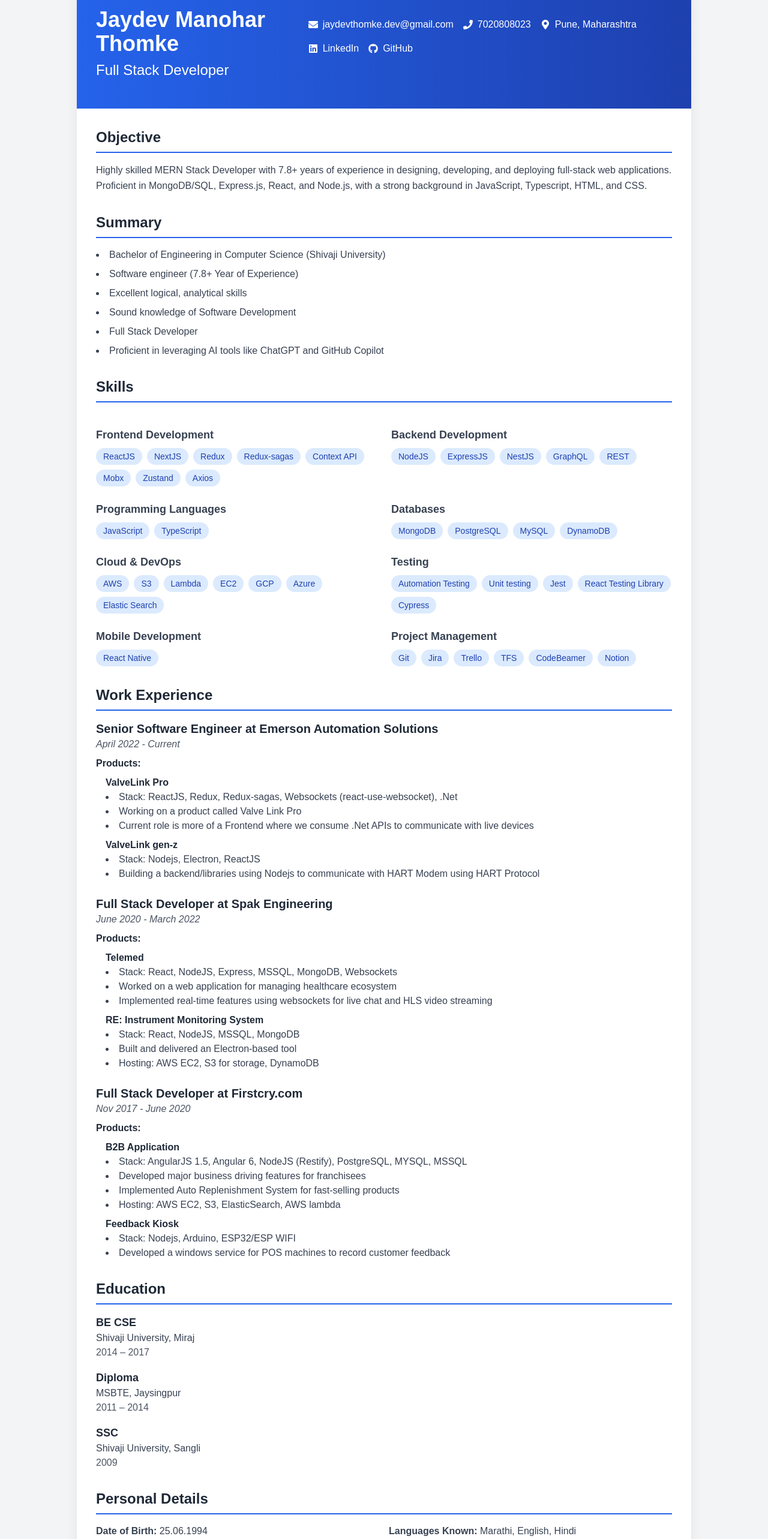
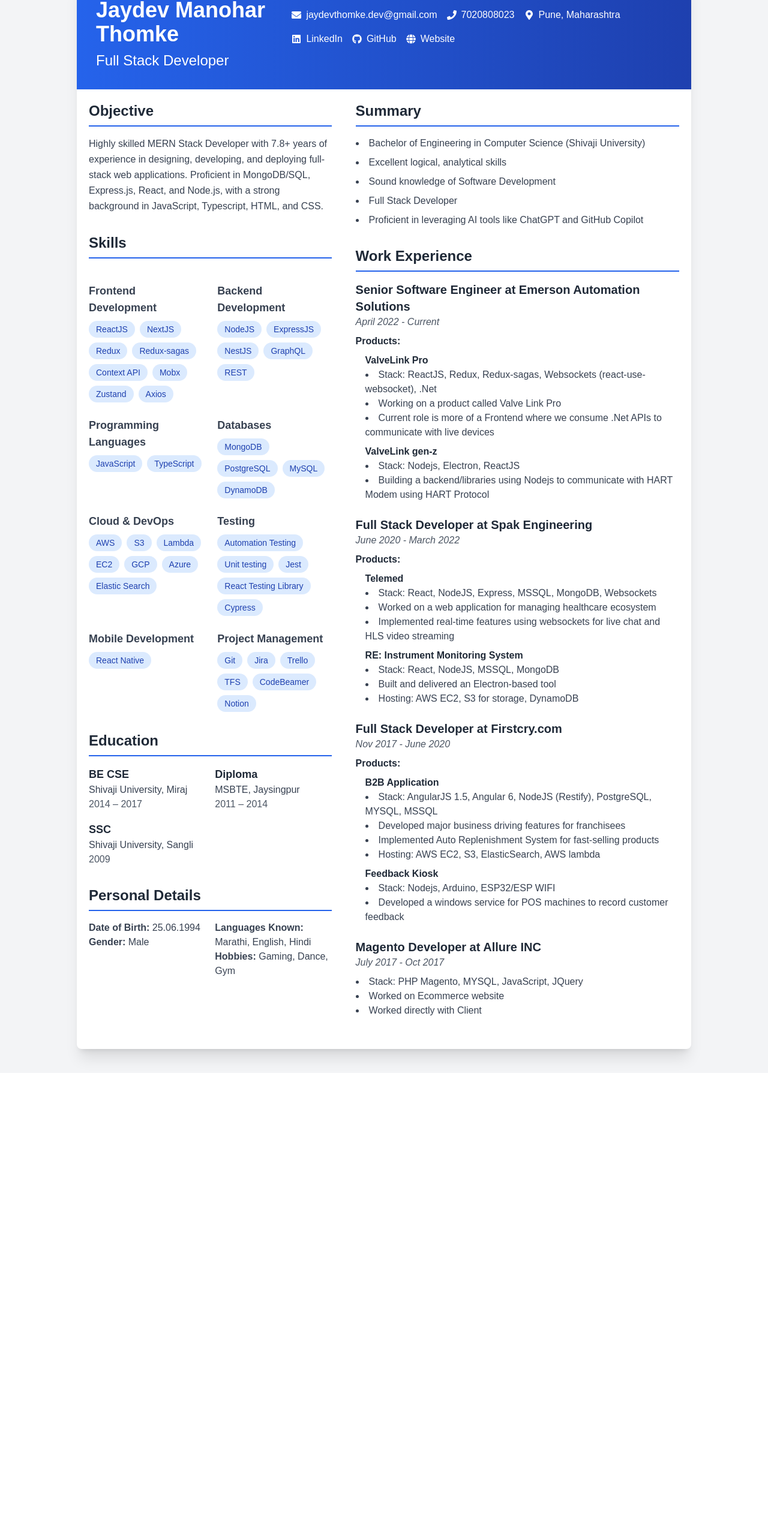
Before and after one commit to jaydev25/resume, a Next.js app: page / in a window 1280 px wide. Shown: the part 131-2697 px from the top of the page at 60% size. After the commit the page ends 1920 px from the top, so only its background shows below. Built offline with nearby package versions, Linux system fonts and the light colour scheme; no server answers.

Commit message:
Change resume layout

```diff
--- a/src/app/page.tsx
+++ b/src/app/page.tsx
@@ -1,8 +1,17 @@
-'use client';
+"use client";
 
-import { FaLinkedin, FaGithub, FaEnvelope, FaPhone, FaMapMarkerAlt, FaDownload } from 'react-icons/fa';
-import ThemeToggle from '@/components/ThemeToggle';
-import ViewerCount from '@/components/ViewerCount';
+import {
+  FaLinkedin,
+  FaGithub,
+  FaEnvelope,
+  FaPhone,
+  FaMapMarkerAlt,
+  FaDownload,
+  FaGlobe
+} from "react-icons/fa";
+import ThemeToggle from "@/components/ThemeToggle";
+import ViewerCount from "@/components/ViewerCount";
+import { useRef } from "react";
 
 const skillCategories = {
   "Frontend Development": [
@@ -15,23 +24,9 @@ const skillCategories = {
     "Zustand",
     "Axios",
   ],
-  "Backend Development": [
-    "NodeJS",
-    "ExpressJS",
-    "NestJS",
-    "GraphQL",
-    "REST",
-  ],
-  "Programming Languages": [
-    "JavaScript",
-    "TypeScript",
-  ],
-  "Databases": [
-    "MongoDB",
-    "PostgreSQL",
-    "MySQL",
-    "DynamoDB",
-  ],
+  "Backend Development": ["NodeJS", "ExpressJS", "NestJS", "GraphQL", "REST"],
+  "Programming Languages": ["JavaScript", "TypeScript"],
+  Databases: ["MongoDB", "PostgreSQL", "MySQL", "DynamoDB"],
   "Cloud & DevOps": [
     "AWS",
     "S3",
@@ -41,16 +36,14 @@ const skillCategories = {
     "Azure",
     "Elastic Search",
   ],
-  "Testing": [
+  Testing: [
     "Automation Testing",
     "Unit testing",
     "Jest",
     "React Testing Library",
     "Cypress",
   ],
-  "Mobile Development": [
-    "React Native",
-  ],
+  "Mobile Development": ["React Native"],
   "Project Management": [
     "Git",
     "Jira",
@@ -63,13 +56,14 @@ const skillCategories = {
 
 export default function Home() {
   const downloadPDF = () => {
-    const link = document.createElement('a');
-    link.href = '/resume/resume_pdf.pdf';
-    link.download = 'jaydev-thomke-resume.pdf';
+    const link = document.createElement("a");
+    link.href = "/resume/resume_pdf.pdf";
+    link.download = "jaydev-thomke-resume.pdf";
     document.body.appendChild(link);
     link.click();
     document.body.removeChild(link);
   };
+  const contentRef = useRef(null);
 
   return (
     <div className="min-h-screen bg-gray-100 dark:bg-gray-900 transition-colors">
@@ -94,66 +88,81 @@ export default function Home() {
       </div>
 
       {/* Main Content with top padding for fixed header */}
-      <div className="pt-24 pb-10 px-4 sm:px-6 lg:px-8">
-        <div id="resume-content" className="max-w-5xl mx-auto bg-white dark:bg-gray-800 shadow-xl rounded-lg overflow-hidden transition-colors">
+      <div ref={contentRef} className="pt-24 pb-10 px-4 sm:px-6 lg:px-8">
+        <div
+          id="resume-content"
+          className="max-w-5xl mx-auto bg-white dark:bg-gray-800 shadow-xl rounded-lg overflow-hidden transition-colors"
+        >
           {/* Header Section */}
-          <div className="bg-gradient-to-r from-blue-600 to-blue-800 dark:from-blue-800 dark:to-blue-900 text-white px-8 py-12">
+          <div className="bg-gradient-to-r from-blue-600 to-blue-800 dark:from-blue-800 dark:to-blue-900 text-white p-8">
             <div className="flex justify-between items-start">
               <div>
                 <h1 className="text-4xl font-bold">Jaydev Manohar Thomke</h1>
                 <h2 className="text-2xl mt-2">Full Stack Developer</h2>
               </div>
               <div className="mt-4 flex flex-wrap gap-4">
-                <a href="mailto:jaydevthomke.dev@gmail.com" className="flex items-center gap-2 hover:text-blue-200 transition-colors">
+                <a
+                  href="mailto:jaydevthomke.dev@gmail.com"
+                  className="flex items-center gap-2 hover:text-blue-200 transition-colors"
+                >
                   <FaEnvelope /> jaydevthomke.dev@gmail.com
                 </a>
-                <a href="tel:7020808023" className="flex items-center gap-2 hover:text-blue-200 transition-colors">
+                <a
+                  href="tel:7020808023"
+                  className="flex items-center gap-2 hover:text-blue-200 transition-colors"
+                >
                   <FaPhone /> 7020808023
                 </a>
                 <span className="flex items-center gap-2">
                   <FaMapMarkerAlt /> Pune, Maharashtra
                 </span>
-                <a href="https://www.linkedin.com/in/jaydev-thomke-730924136/" className="flex items-center gap-2 hover:text-blue-200 transition-colors">
+                <a
+                  href="https://www.linkedin.com/in/jaydev-thomke-730924136/"
+                  className="flex items-center gap-2 hover:text-blue-200 transition-colors"
+                >
                   <FaLinkedin /> LinkedIn
                 </a>
-                <a href="https://github.com/jaydev25" className="flex items-center gap-2 hover:text-blue-200 transition-colors">
+                <a
+                  href="https://github.com/jaydev25"
+                  className="flex items-center gap-2 hover:text-blue-200 transition-colors"
+                >
                   <FaGithub /> GitHub
+                </a>
+                <a
+                  href="https://jaydev25.github.io/resume/"
+                  className="flex items-center gap-2 hover:text-blue-200 transition-colors"
+                >
+                  <FaGlobe /> Website
                 </a>
               </div>
             </div>
           </div>
 
-          <div className="p-8">
+          <div style={{ display: "flex", flexDirection: "row" }}>
+            <div style={{ flex: "3", padding: "20px"}}>
               {/* Objective Section */}
               <section className="mb-8">
-              <h3 className="text-2xl font-bold text-gray-800 dark:text-white mb-4 border-b-2 border-blue-600 pb-2">Objective</h3>
+                <h3 className="text-2xl font-bold text-gray-800 dark:text-white mb-4 border-b-2 border-blue-600 pb-2">
+                  Objective
+                </h3>
                 <p className="text-gray-700 dark:text-gray-300 leading-relaxed">
-                Highly skilled MERN Stack Developer with 7.8+ years of experience in designing,
-                developing, and deploying full-stack web applications. Proficient in MongoDB/SQL,
-                Express.js, React, and Node.js, with a strong background in JavaScript, Typescript,
-                HTML, and CSS.
+                  Highly skilled MERN Stack Developer with 7.8+ years of
+                  experience in designing, developing, and deploying full-stack
+                  web applications. Proficient in MongoDB/SQL, Express.js,
+                  React, and Node.js, with a strong background in JavaScript,
+                  Typescript, HTML, and CSS.
                 </p>
               </section>
-
-            {/* Summary Section */}
-            <section className="mb-8">
-              <h3 className="text-2xl font-bold text-gray-800 dark:text-white mb-4 border-b-2 border-blue-600 pb-2">Summary</h3>
-              <ul className="list-disc list-inside text-gray-700 dark:text-gray-300 space-y-2">
-                <li>Bachelor of Engineering in Computer Science (Shivaji University)</li>
-                <li>Software engineer (7.8+ Year of Experience)</li>
-                <li>Excellent logical, analytical skills</li>
-                <li>Sound knowledge of Software Development</li>
-                <li>Full Stack Developer</li>
-                <li>Proficient in leveraging AI tools like ChatGPT and GitHub Copilot</li>
-              </ul>
-            </section>
-
               {/* Skills Section */}
               <section className="mb-8 grid grid-cols-1 md:grid-cols-2 gap-6">
-              <h3 className="text-2xl font-bold text-gray-800 dark:text-white mb-4 border-b-2 border-blue-600 pb-2 col-span-1 md:col-span-2">Skills</h3>
+                <h3 className="text-2xl font-bold text-gray-800 dark:text-white mb-4 border-b-2 border-blue-600 pb-2 col-span-1 md:col-span-2">
+                  Skills
+                </h3>
                 {Object.entries(skillCategories).map(([category, skills]) => (
                   <div key={category} className="space-y-2">
-                  <h4 className="text-lg font-semibold text-gray-700 dark:text-gray-300">{category}</h4>
+                    <h4 className="text-lg font-semibold text-gray-700 dark:text-gray-300">
+                      {category}
+                    </h4>
                     <div className="flex flex-wrap gap-2">
                       {skills.map((skill, subIndex) => (
                         <span
@@ -168,28 +177,140 @@ export default function Home() {
                 ))}
               </section>
 
+              {/* Education Section */}
+              <section className="mb-8">
+                <h3 className="text-2xl font-bold text-gray-800 dark:text-white mb-4 border-b-2 border-blue-600 pb-2">
+                  Education
+                </h3>
+                <div className="grid grid-cols-1 md:grid-cols-2 gap-4 text-gray-700 dark:text-gray-300">
+                  <div>
+                    <h4 className="text-lg font-semibold text-gray-800 dark:text-white">
+                      BE CSE
+                    </h4>
+                    <p className="text-gray-700 dark:text-gray-300">
+                      Shivaji University, Miraj
+                    </p>
+                    <p className="text-gray-600 dark:text-gray-400">
+                      2014 – 2017
+                    </p>
+                  </div>
+                  <div>
+                    <h4 className="text-lg font-semibold text-gray-800 dark:text-white">
+                      Diploma
+                    </h4>
+                    <p className="text-gray-700 dark:text-gray-300">
+                      MSBTE, Jaysingpur
+                    </p>
+                    <p className="text-gray-600 dark:text-gray-400">
+                      2011 – 2014
+                    </p>
+                  </div>
+                  <div>
+                    <h4 className="text-lg font-semibold text-gray-800 dark:text-white">
+                      SSC
+                    </h4>
+                    <p className="text-gray-700 dark:text-gray-300">
+                      Shivaji University, Sangli
+                    </p>
+                    <p className="text-gray-600 dark:text-gray-400">2009</p>
+                  </div>
+                </div>
+              </section>
+
+              {/* Personal Details Section */}
+              <section>
+                <h3 className="text-2xl font-bold text-gray-800 dark:text-white mb-4 border-b-2 border-blue-600 pb-2">
+                  Personal Details
+                </h3>
+                <div className="grid grid-cols-1 md:grid-cols-2 gap-4 text-gray-700 dark:text-gray-300">
+                  <div>
+                    <p>
+                      <span className="font-semibold">Date of Birth:</span>{" "}
+                      25.06.1994
+                    </p>
+                    <p>
+                      <span className="font-semibold">Gender:</span> Male
+                    </p>
+                  </div>
+                  <div>
+                    <p>
+                      <span className="font-semibold">Languages Known:</span>{" "}
+                      Marathi, English, Hindi
+                    </p>
+                    <p>
+                      <span className="font-semibold">Hobbies:</span> Gaming,
+                      Dance, Gym
+                    </p>
+                  </div>
+                </div>
+              </section>
+            </div>
+
+            <div
+              style={{ flex: "4", padding: "20px" }}
+            >
+              {/* Summary Section */}
+              <section className="mb-8">
+                <h3 className="text-2xl font-bold text-gray-800 dark:text-white mb-4 border-b-2 border-blue-600 pb-2">
+                  Summary
+                </h3>
+                <ul className="list-disc list-inside text-gray-700 dark:text-gray-300 space-y-2">
+                  <li>
+                    Bachelor of Engineering in Computer Science (Shivaji
+                    University)
+                  </li>
+                  <li>Excellent logical, analytical skills</li>
+                  <li>Sound knowledge of Software Development</li>
+                  <li>Full Stack Developer</li>
+                  <li>
+                    Proficient in leveraging AI tools like ChatGPT and GitHub
+                    Copilot
+                  </li>
+                </ul>
+              </section>
               {/* Work Experience Section */}
               <section className="mb-8">
-              <h3 className="text-2xl font-bold text-gray-800 dark:text-white mb-4 border-b-2 border-blue-600 pb-2">Work Experience</h3>
+                <h3 className="text-2xl font-bold text-gray-800 dark:text-white mb-4 border-b-2 border-blue-600 pb-2">
+                  Work Experience
+                </h3>
 
                 {/* Emerson */}
                 <div className="mb-6">
-                <h4 className="text-xl font-semibold text-gray-800 dark:text-white">Senior Software Engineer at Emerson Automation Solutions</h4>
-                <p className="text-gray-600 dark:text-gray-400 italic">April 2022 - Current</p>
+                  <h4 className="text-xl font-semibold text-gray-800 dark:text-white">
+                    Senior Software Engineer at Emerson Automation Solutions
+                  </h4>
+                  <p className="text-gray-600 dark:text-gray-400 italic">
+                    April 2022 - Current
+                  </p>
                   <div className="mt-2">
-                  <p className="font-semibold text-gray-800 dark:text-white">Products:</p>
+                    <p className="font-semibold text-gray-800 dark:text-white">
+                      Products:
+                    </p>
                     <div className="ml-4">
-                    <h5 className="font-semibold mt-2 text-gray-800 dark:text-white">ValveLink Pro</h5>
+                      <h5 className="font-semibold mt-2 text-gray-800 dark:text-white">
+                        ValveLink Pro
+                      </h5>
                       <ul className="list-disc list-inside text-gray-700 dark:text-gray-300">
-                      <li>Stack: ReactJS, Redux, Redux-sagas, Websockets (react-use-websocket), .Net</li>
+                        <li>
+                          Stack: ReactJS, Redux, Redux-sagas, Websockets
+                          (react-use-websocket), .Net
+                        </li>
                         <li>Working on a product called Valve Link Pro</li>
-                      <li>Current role is more of a Frontend where we consume .Net APIs to communicate with live devices</li>
+                        <li>
+                          Current role is more of a Frontend where we consume
+                          .Net APIs to communicate with live devices
+                        </li>
                       </ul>
 
-                    <h5 className="font-semibold mt-2 text-gray-800 dark:text-white">ValveLink gen-z</h5>
+                      <h5 className="font-semibold mt-2 text-gray-800 dark:text-white">
+                        ValveLink gen-z
+                      </h5>
                       <ul className="list-disc list-inside text-gray-700 dark:text-gray-300">
                         <li>Stack: Nodejs, Electron, ReactJS</li>
-                      <li>Building a backend/libraries using Nodejs to communicate with HART Modem using HART Protocol</li>
+                        <li>
+                          Building a backend/libraries using Nodejs to
+                          communicate with HART Modem using HART Protocol
+                        </li>
                       </ul>
                     </div>
                   </div>
@@ -197,19 +318,38 @@ export default function Home() {
 
                 {/* Spak Engineering */}
                 <div className="mb-6">
-                <h4 className="text-xl font-semibold text-gray-800 dark:text-white">Full Stack Developer at Spak Engineering</h4>
-                <p className="text-gray-600 dark:text-gray-400 italic">June 2020 - March 2022</p>
+                  <h4 className="text-xl font-semibold text-gray-800 dark:text-white">
+                    Full Stack Developer at Spak Engineering
+                  </h4>
+                  <p className="text-gray-600 dark:text-gray-400 italic">
+                    June 2020 - March 2022
+                  </p>
                   <div className="mt-2">
-                  <p className="font-semibold text-gray-800 dark:text-white">Products:</p>
+                    <p className="font-semibold text-gray-800 dark:text-white">
+                      Products:
+                    </p>
                     <div className="ml-4">
-                    <h5 className="font-semibold mt-2 text-gray-800 dark:text-white">Telemed</h5>
+                      <h5 className="font-semibold mt-2 text-gray-800 dark:text-white">
+                        Telemed
+                      </h5>
                       <ul className="list-disc list-inside text-gray-700 dark:text-gray-300">
-                      <li>Stack: React, NodeJS, Express, MSSQL, MongoDB, Websockets</li>
-                      <li>Worked on a web application for managing healthcare ecosystem</li>
-                      <li>Implemented real-time features using websockets for live chat and HLS video streaming</li>
+                        <li>
+                          Stack: React, NodeJS, Express, MSSQL, MongoDB,
+                          Websockets
+                        </li>
+                        <li>
+                          Worked on a web application for managing healthcare
+                          ecosystem
+                        </li>
+                        <li>
+                          Implemented real-time features using websockets for
+                          live chat and HLS video streaming
+                        </li>
                       </ul>
 
-                    <h5 className="font-semibold mt-2 text-gray-800 dark:text-white">RE: Instrument Monitoring System</h5>
+                      <h5 className="font-semibold mt-2 text-gray-800 dark:text-white">
+                        RE: Instrument Monitoring System
+                      </h5>
                       <ul className="list-disc list-inside text-gray-700 dark:text-gray-300">
                         <li>Stack: React, NodeJS, MSSQL, MongoDB</li>
                         <li>Built and delivered an Electron-based tool</li>
@@ -221,62 +361,64 @@ export default function Home() {
 
                 {/* FirstCry */}
                 <div className="mb-6">
-                <h4 className="text-xl font-semibold text-gray-800 dark:text-white">Full Stack Developer at Firstcry.com</h4>
-                <p className="text-gray-600 dark:text-gray-400 italic">Nov 2017 - June 2020</p>
+                  <h4 className="text-xl font-semibold text-gray-800 dark:text-white">
+                    Full Stack Developer at Firstcry.com
+                  </h4>
+                  <p className="text-gray-600 dark:text-gray-400 italic">
+                    Nov 2017 - June 2020
+                  </p>
                   <div className="mt-2">
-                  <p className="font-semibold text-gray-800 dark:text-white">Products:</p>
+                    <p className="font-semibold text-gray-800 dark:text-white">
+                      Products:
+                    </p>
                     <div className="ml-4">
-                    <h5 className="font-semibold mt-2 text-gray-800 dark:text-white">B2B Application</h5>
+                      <h5 className="font-semibold mt-2 text-gray-800 dark:text-white">
+                        B2B Application
+                      </h5>
                       <ul className="list-disc list-inside text-gray-700 dark:text-gray-300">
-                      <li>Stack: AngularJS 1.5, Angular 6, NodeJS (Restify), PostgreSQL, MYSQL, MSSQL</li>
-                      <li>Developed major business driving features for franchisees</li>
-                      <li>Implemented Auto Replenishment System for fast-selling products</li>
+                        <li>
+                          Stack: AngularJS 1.5, Angular 6, NodeJS (Restify),
+                          PostgreSQL, MYSQL, MSSQL
+                        </li>
+                        <li>
+                          Developed major business driving features for
+                          franchisees
+                        </li>
+                        <li>
+                          Implemented Auto Replenishment System for fast-selling
+                          products
+                        </li>
                         <li>Hosting: AWS EC2, S3, ElasticSearch, AWS lambda</li>
                       </ul>
 
-                    <h5 className="font-semibold mt-2 text-gray-800 dark:text-white">Feedback Kiosk</h5>
+                      <h5 className="font-semibold mt-2 text-gray-800 dark:text-white">
+                        Feedback Kiosk
+                      </h5>
                       <ul className="list-disc list-inside text-gray-700 dark:text-gray-300">
                         <li>Stack: Nodejs, Arduino, ESP32/ESP WIFI</li>
-                      <li>Developed a windows service for POS machines to record customer feedback</li>
+                        <li>
+                          Developed a windows service for POS machines to record
+                          customer feedback
+                        </li>
                       </ul>
                     </div>
                   </div>
                 </div>
-            </section>
 
-            {/* Education Section */}
-            <section className="mb-8">
-              <h3 className="text-2xl font-bold text-gray-800 dark:text-white mb-4 border-b-2 border-blue-600 pb-2">Education</h3>
-              <div className="space-y-4">
-                <div>
-                  <h4 className="text-lg font-semibold text-gray-800 dark:text-white">BE CSE</h4>
-                  <p className="text-gray-700 dark:text-gray-300">Shivaji University, Miraj</p>
-                  <p className="text-gray-600 dark:text-gray-400">2014 – 2017</p>
-                </div>
-                <div>
-                  <h4 className="text-lg font-semibold text-gray-800 dark:text-white">Diploma</h4>
-                  <p className="text-gray-700 dark:text-gray-300">MSBTE, Jaysingpur</p>
-                  <p className="text-gray-600 dark:text-gray-400">2011 – 2014</p>
-                </div>
-                <div>
-                  <h4 className="text-lg font-semibold text-gray-800 dark:text-white">SSC</h4>
-                  <p className="text-gray-700 dark:text-gray-300">Shivaji University, Sangli</p>
-                  <p className="text-gray-600 dark:text-gray-400">2009</p>
-                </div>
-              </div>
-            </section>
-
-            {/* Personal Details Section */}
-            <section>
-              <h3 className="text-2xl font-bold text-gray-800 dark:text-white mb-4 border-b-2 border-blue-600 pb-2">Personal Details</h3>
-              <div className="grid grid-cols-1 md:grid-cols-2 gap-4 text-gray-700 dark:text-gray-300">
-                <div>
-                  <p><span className="font-semibold">Date of Birth:</span> 25.06.1994</p>
-                  <p><span className="font-semibold">Gender:</span> Male</p>
-                </div>
-                <div>
-                  <p><span className="font-semibold">Languages Known:</span> Marathi, English, Hindi</p>
-                  <p><span className="font-semibold">Hobbies:</span> Gaming, Dance, Gym</p>
+                {/* Allure INC */}
+                <div className="mb-6">
+                  <h4 className="text-xl font-semibold text-gray-800 dark:text-white">
+                    Magento Developer at Allure INC
+                  </h4>
+                  <p className="text-gray-600 dark:text-gray-400 italic">
+                    July 2017 - Oct 2017
+                  </p>
+                  <div className="mt-2">
+                    <ul className="list-disc list-inside text-gray-700 dark:text-gray-300">
+                      <li>Stack: PHP Magento, MYSQL, JavaScript, JQuery</li>
+                      <li>Worked on Ecommerce website</li>
+                      <li>Worked directly with Client</li>
+                    </ul>
                   </div>
                 </div>
               </section>
@@ -284,5 +426,6 @@ export default function Home() {
           </div>
         </div>
       </div>
+    </div>
   );
 }
```
Lines whose indentation alone changed are shown as unchanged.
